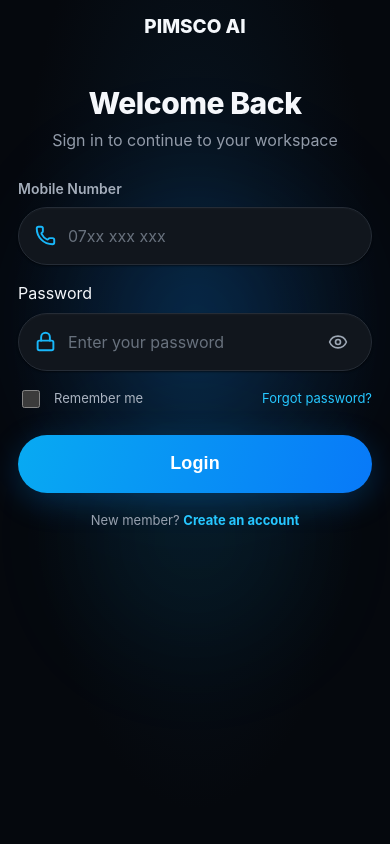
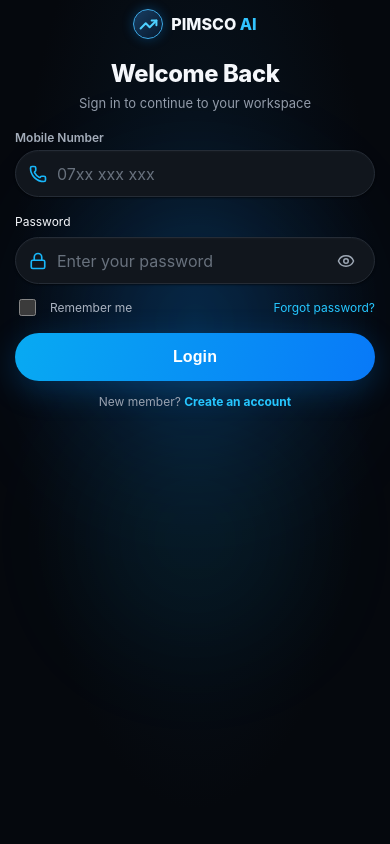
Before and after one commit to forextry298-del/PIMSCO_AI, a Flask app: page /login in a window 390 px wide. Run offline with Flask 3, Linux system fonts and the light colour scheme; some libraries are stand-ins or nearby versions.

Commit message:
Reduce mobile size and add logo

```diff
--- a/static/css/style.css
+++ b/static/css/style.css
@@ -16,3 +16,31 @@ a{color:var(--cyan);text-decoration:none}a:hover{text-decoration:underline}
 
 /* Lucide icon set: consistent, recognizable outline icons (not text-symbol substitutes). */
 .field-icon{width:21px;height:21px;flex:0 0 21px;color:#18b7fa;stroke-width:2.2;transform:none;font-size:initial}.show-password{display:grid;place-items:center;width:34px;height:34px;padding:6px}.show-password svg{width:20px;height:20px;stroke-width:2}.phone-icon,.lock-icon,.ticket-icon{font-size:initial;transform:none}
+
+/* PIMSCO mobile v3: compact sizing and single brand logo. */
+html,body{width:100%;max-width:100%;overflow-x:clip}
+.topbar{height:48px;padding:0 12px}
+.brand-name{display:inline-flex;align-items:center;gap:8px;font-size:16px;line-height:1;font-weight:800;white-space:nowrap;text-decoration:none}
+.brand-name em{color:#32c4ff;font-style:normal}
+.brand-symbol{width:30px;height:30px;display:grid;place-items:center;border-radius:50%;background:linear-gradient(135deg,#183e62,#07182d);border:1px solid #3ca8e6;box-shadow:0 0 12px #0488ee55;color:#4ed0ff}
+.brand-symbol svg{width:19px;height:19px;stroke-width:2.5}
+.page-shell{width:100%;max-width:410px;padding:6px 15px 20px}
+.login-wrap,.signup-wrap{padding-top:2px}
+.auth-heading,.signup-heading{margin:4px auto 16px}
+.auth-heading h1,.signup-heading h1{font-size:clamp(23px,6.1vw,27px);line-height:1.2;margin:0 0 5px;letter-spacing:-.4px}
+.auth-heading p{font-size:13px;line-height:1.4}
+.auth-form{gap:5px}
+.auth-form>label:not(.terms-line),.label-row label{font-size:12px;line-height:1.3}
+.input-shell{height:47px;min-height:47px;padding:0 13px;gap:10px;border-radius:24px;margin-bottom:6px}
+.input-shell input{font-size:16px!important;line-height:1.3;min-width:0}
+.field-icon{width:18px;height:18px;flex-basis:18px}
+.show-password{width:30px;height:30px}
+.show-password svg{width:18px;height:18px}
+.primary-button{min-height:48px;border-radius:24px;font-size:16px;padding:8px 12px}
+.form-options{margin:1px 0 9px;font-size:12px}
+.form-options a{font-size:12px}
+.terms-line{font-size:12px;line-height:1.4;gap:8px;margin:5px 0 10px}
+.switch-auth{font-size:12px;margin:12px 0 0}
+.check-line input,.terms-line input{width:17px;height:17px}
+.dashboard-head h1{font-size:24px}
+@media(max-width:360px){.page-shell{padding-left:12px;padding-right:12px}.auth-heading h1,.signup-heading h1{font-size:23px}}
--- a/templates/base.html
+++ b/templates/base.html
@@ -12,7 +12,7 @@
 <body>
   <div class="ambient ambient-one"></div>
   <div class="ambient ambient-two"></div>
-  <header class="topbar"><a class="brand-name" href="{{ url_for('index') }}">PIMSCO AI</a></header>
+  <header class="topbar"><a class="brand-name" href="{{ url_for('index') }}" aria-label="PIMSCO AI home"><span class="brand-symbol" aria-hidden="true"><i data-lucide="trending-up"></i></span><span>PIMSCO <em>AI</em></span></a></header>
   {% with messages = get_flashed_messages(with_categories=true) %}
     {% if messages %}<section class="flash-stack" aria-live="polite">
       {% for category, message in messages %}<div class="flash flash-{{ category }}">{{ message }}</div>{% endfor %}
```
